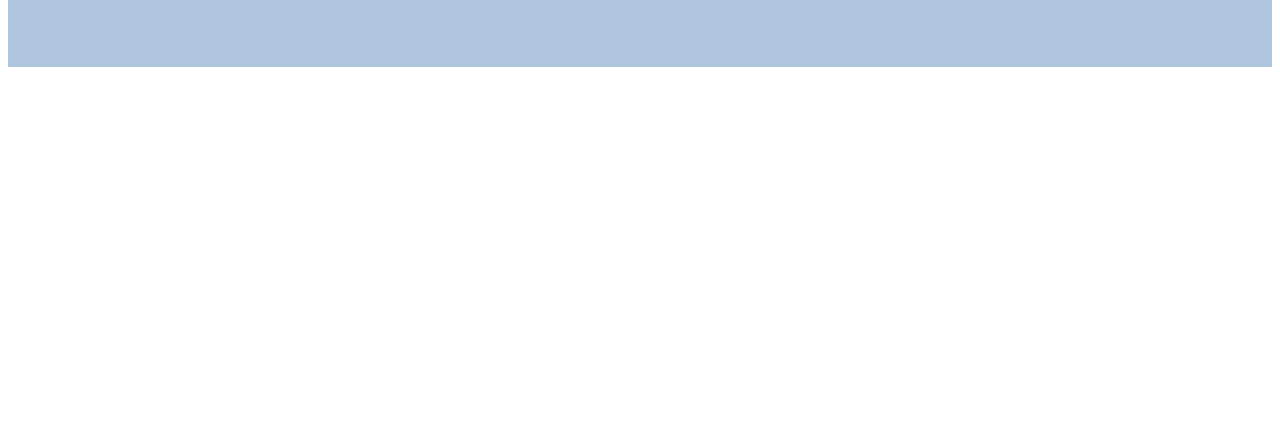
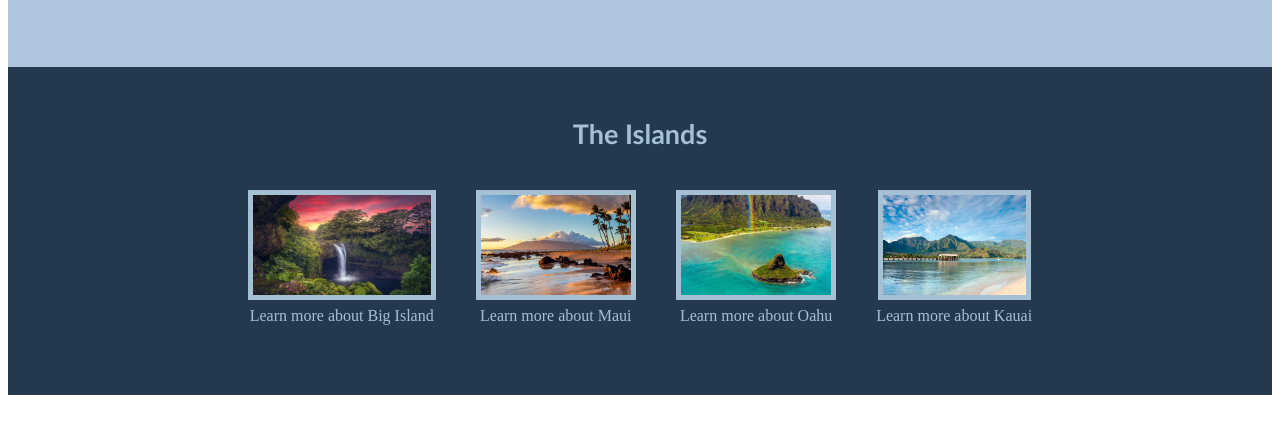
Before and after one commit to selenaz03/hawaii, a plain HTML site: page index.html in a window 1280 px wide. Shown: the part 304-738 px from the top of the page. Drawn offline with Linux system fonts and the light colour scheme.

Commit message:
add info section

```diff
--- a/index.html
+++ b/index.html
@@ -23,7 +23,28 @@
             <a href="https://www.expedia.com/"><button class="titleButton">Book a Flight</button></a>
         </div>
         <div class="titleBoxRight">
-            <div><img class="titlePicture" src="images/titlePicture.png"></div>
+            <img class="titlePicture" src="images/titlePicture.png">
+        </div>
+    </div>
+    <div class="infoContainer">
+        <div class="infoTitle">The Islands</div>
+        <div class="islands">
+            <div class="oneIsland">
+                <img class="bigIsland" src="images/bigisland.jpeg">
+                <div class="pictureText">Learn more about Big Island</div>
+            </div>
+            <div class="oneIsland">
+                <img class="maui" src="images/maui.jpg">
+                <div class="pictureText">Learn more about Maui</div>
+            </div>
+            <div class="oneIsland">
+                <img class="oahu" src="images/oahu.jpg">
+                <div class="pictureText">Learn more about Oahu</div>
+            </div>
+            <div class="oneIsland">
+                <img class="kauai" src="images/kauai.jpg">
+                <div class="pictureText">Learn more about Kauai</div>
+            </div>
         </div>
     </div>
 </body>
--- a/styles.css
+++ b/styles.css
@@ -72,3 +72,43 @@ ul {
     background-color: rgb(27, 48, 70);
     color: white;
 }
+
+.infoContainer {
+    display: flex;
+    flex-direction: column;
+    background-color: rgb(36, 56, 78);
+    color: rgb(166, 192, 211);
+    padding: 70px;
+    padding-top: 50px;
+}
+
+.islands {
+    display: flex;
+    flex-direction: row;
+    justify-content: center;
+    gap: 40px;
+}
+
+.infoTitle {
+    text-align: center;
+    font-size: 27px;
+    margin-bottom: 40px;
+    font-family: 'Gill Sans', 'Gill Sans MT', Calibri, 'Trebuchet MS', sans-serif;
+    font-weight: 700;
+}
+
+.bigIsland, .maui, .oahu, .kauai {
+    height: 100px;
+    width: auto;
+    border: 5px solid;
+    border-color: rgb(166, 192, 211);
+}
+
+.oneIsland {
+    display: flex;
+    flex-direction: column;
+    align-items: center;
+    justify-content: center;
+    gap: 7px;
+    flex-shrink: 0;
+}
```
Also changed, not shown: images/bigisland.jpeg (added), images/kauai.jpg (added), images/maui.jpg (added), images/oahu.jpg (added).
